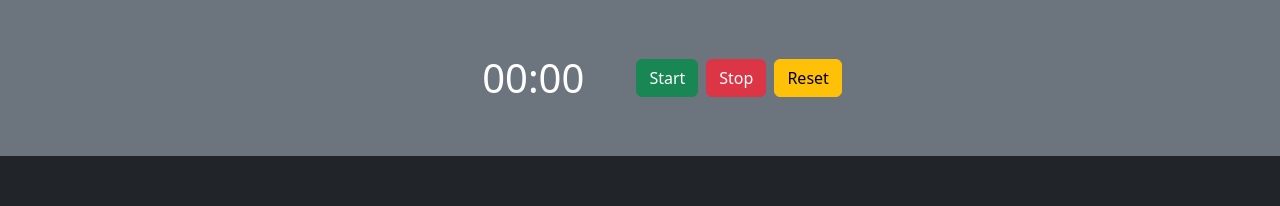
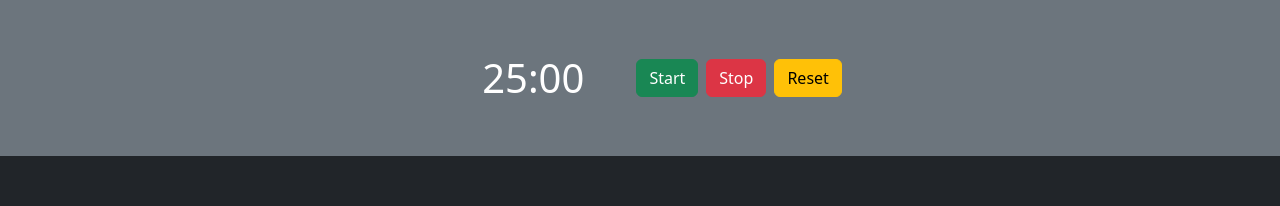
Before and after one commit to ominestre/pomo, a React app: page / in a window 1280 px wide. Shown: the top 206 px of the page. Built offline with nearby package versions, Linux system fonts and the light colour scheme.

Commit message:
Adds redux
- renames components as features
- changes root index file type to `.tsx`
- hooks up redux to WIP timer feature

```diff
--- a/package.json
+++ b/package.json
@@ -32,8 +32,10 @@
     "start": "webpack serve --open"
   },
   "dependencies": {
+    "@reduxjs/toolkit": "^1.9.0",
     "bootstrap": "^5.2.2",
     "react": "^18.2.0",
-    "react-dom": "^18.2.0"
+    "react-dom": "^18.2.0",
+    "react-redux": "^8.0.5"
   }
 }
--- a/src/components/App.tsx
+++ b/src/App.tsx
@@ -1,5 +1,5 @@
 import React from 'react';
-import Timer from './Timer';
+import Timer from './features/timer/Timer';
 
 class App extends React.Component {
   render() {
--- a/src/components/Timer.tsx
+++ /dev/null
@@ -1,20 +0,0 @@
-import React from 'react';
-
-class Timer extends React.Component {
-  render() {
-    return (
-      <div
-        id="pomodoro-timer"
-        // className="pomodoro-timer px-4 py-5 my-5 text-center text-bg-secondary d-flex"
-        className="container-fluid d-flex justify-content-center text-bg-secondary"
-      >
-        <span className="pomodoro-timer__time-display p-5 fs-1">00:00</span>
-        <button className="pomodoro-timer__start-timer btn btn-success m-1 align-self-center">Start</button>
-        <button className="pomodoro-timer__stop-timer btn btn-danger m-1 align-self-center">Stop</button>
-        <button className="pomodoro-timer__reset-timer btn btn-warning m-1 align-self-center">Reset</button>
-      </div>
-    )
-  }
-}
-
-export default Timer;
--- /dev/null
+++ b/src/features/timer/Timer.tsx
@@ -0,0 +1,27 @@
+import React from 'react';
+
+import { useAppSelector, useAppDispatch } from '../../state/hooks';
+import { selectTime } from './timer.state';
+
+const padLeadingZeros = (val: number | string): string =>
+  `00${val}`.slice(-2);
+
+function Timer() {
+  const { seconds, minutes } = useAppSelector(selectTime);
+  const formattedTime = `${padLeadingZeros(minutes)}:${padLeadingZeros(seconds)}`;
+
+  return (
+    <div
+      id="pomodoro-timer"
+      // className="pomodoro-timer px-4 py-5 my-5 text-center text-bg-secondary d-flex"
+      className="container-fluid d-flex justify-content-center text-bg-secondary"
+    >
+      <span className="pomodoro-timer__time-display p-5 fs-1">{formattedTime}</span>
+      <button className="pomodoro-timer__start-timer btn btn-success m-1 align-self-center">Start</button>
+      <button className="pomodoro-timer__stop-timer btn btn-danger m-1 align-self-center">Stop</button>
+      <button className="pomodoro-timer__reset-timer btn btn-warning m-1 align-self-center">Reset</button>
+    </div>
+  )
+}
+
+export default Timer;
--- /dev/null
+++ b/src/features/timer/timer.state.ts
@@ -0,0 +1,44 @@
+import { createSlice } from '@reduxjs/toolkit';
+import { Reducer } from 'react';
+import { RootState } from '../../state/store';
+
+export interface TimerState {
+  seconds: number,
+  minutes: number,
+  isTimerActive: boolean,
+}
+
+const initialState: TimerState = {
+  seconds: 0,
+  minutes: 25,
+  isTimerActive: false,
+}
+
+export const timerSlice = createSlice({
+  name: 'timer',
+  initialState,
+  reducers: {
+    decrementTimer: (state) => {
+      if (state.seconds === 0) {
+        if (state.minutes === 0) {
+          state.minutes = 0;
+          state.seconds = 0;
+        } else {
+          state.minutes--;
+          state.seconds = 59;
+        }
+      } else {
+        state.seconds--;
+      }
+    },
+  },
+});
+
+export const selectTime = (state: RootState) => ({
+  seconds: state.timer.seconds,
+  minutes: state.timer.minutes,
+});
+
+export const { decrementTimer } = timerSlice.actions;
+
+export default timerSlice.reducer;
--- a/src/index.ts
+++ b/src/index.tsx
@@ -1,8 +1,10 @@
 import React from 'react';
+import { Provider } from 'react-redux';
 import ReactDOM from 'react-dom/client';
+import { store } from './state/store';
 import './style.scss';
 
-import App from './components/App'
+import App from './App'
 
 const rootElement = document.getElementById('root')!;
 
@@ -14,7 +16,9 @@ if (rootElement === null) {
 const root = ReactDOM.createRoot(rootElement);
 
 root.render(
-  React.createElement(
-    App
-  )
+  <React.StrictMode>
+    <Provider store={store}>
+      <App />
+    </Provider>
+  </React.StrictMode>
 );
--- /dev/null
+++ b/src/state/hooks.ts
@@ -0,0 +1,6 @@
+import { TypedUseSelectorHook, useDispatch, useSelector } from 'react-redux';
+import type { RootState, AppDispatch } from './store';
+
+// Use throughout your app instead of plain `useDispatch` and `useSelector`
+export const useAppDispatch = () => useDispatch<AppDispatch>();
+export const useAppSelector: TypedUseSelectorHook<RootState> = useSelector;
--- /dev/null
+++ b/src/state/store.ts
@@ -0,0 +1,18 @@
+import { configureStore, ThunkAction, Action } from '@reduxjs/toolkit';
+
+import timerReducer from '../features/timer/timer.state';
+
+export const store = configureStore({
+  reducer: {
+    timer: timerReducer,
+  },
+});
+
+export type AppDispatch = typeof store.dispatch;
+export type RootState = ReturnType<typeof store.getState>;
+export type AppThunk<ReturnType = void> = ThunkAction<
+  ReturnType,
+  RootState,
+  unknown,
+  Action<string>
+>;
--- a/webpack.config.js
+++ b/webpack.config.js
@@ -13,7 +13,7 @@ module.exports = {
   resolve: {
     extensions: ['.js', '.ts', '.tsx'],
   },
-  entry: './src/index.ts',
+  entry: './src/index.tsx',
   output: {
     path: pathJoin(__dirname, './dist/'),
     clean: true,
```
Also changed, not shown: 1 other file (tests, documents, lock files or other folders).
